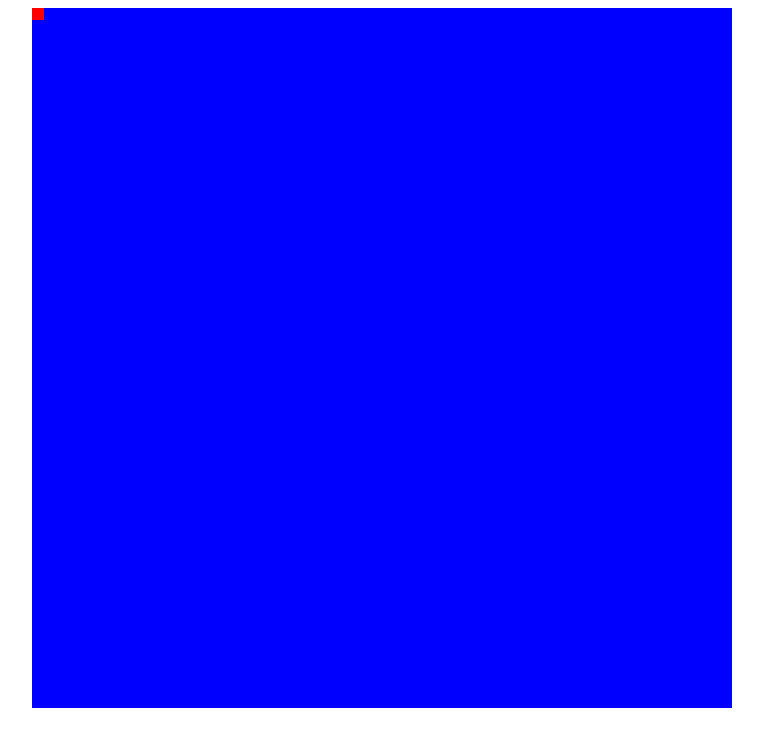
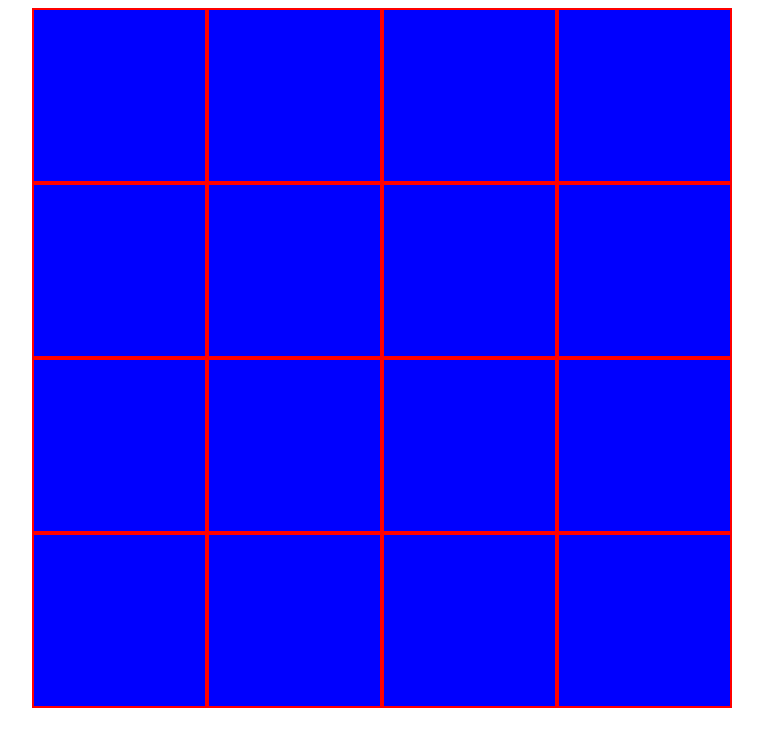
Before and after one commit to raylu15742cs/etch-a-sketch, a plain HTML site: page index.html in a window 1280 px wide. Shown: the whole page, without its empty margins (258-1021 px from the left). Drawn offline with Linux system fonts and the light colour scheme.

Commit message:
add boxes and border

```diff
--- a/css/style.css
+++ b/css/style.css
@@ -3,7 +3,6 @@
     height: 700px;
     width: 700px;
     background-color: blue;
-    flex-shrink: 0;
 }
 body {
     display: flex;
@@ -13,4 +12,5 @@ body {
 .border {
     box-sizing: border-box;
     border: 2px red solid;
+    flex-grow: 1;
 }
--- a/js/script.js
+++ b/js/script.js
@@ -11,8 +11,10 @@ let createbox = function(height) {
             minibox = document.createElement('div');
             minibox.classList.add(i);
             minibox.classList.add('border');
+            minibox.style.height = heights;
+            minibox.style.width = heights;
             box.appendChild(minibox)
         }
     }
 }
-createbox(3);
+createbox(4);
```
